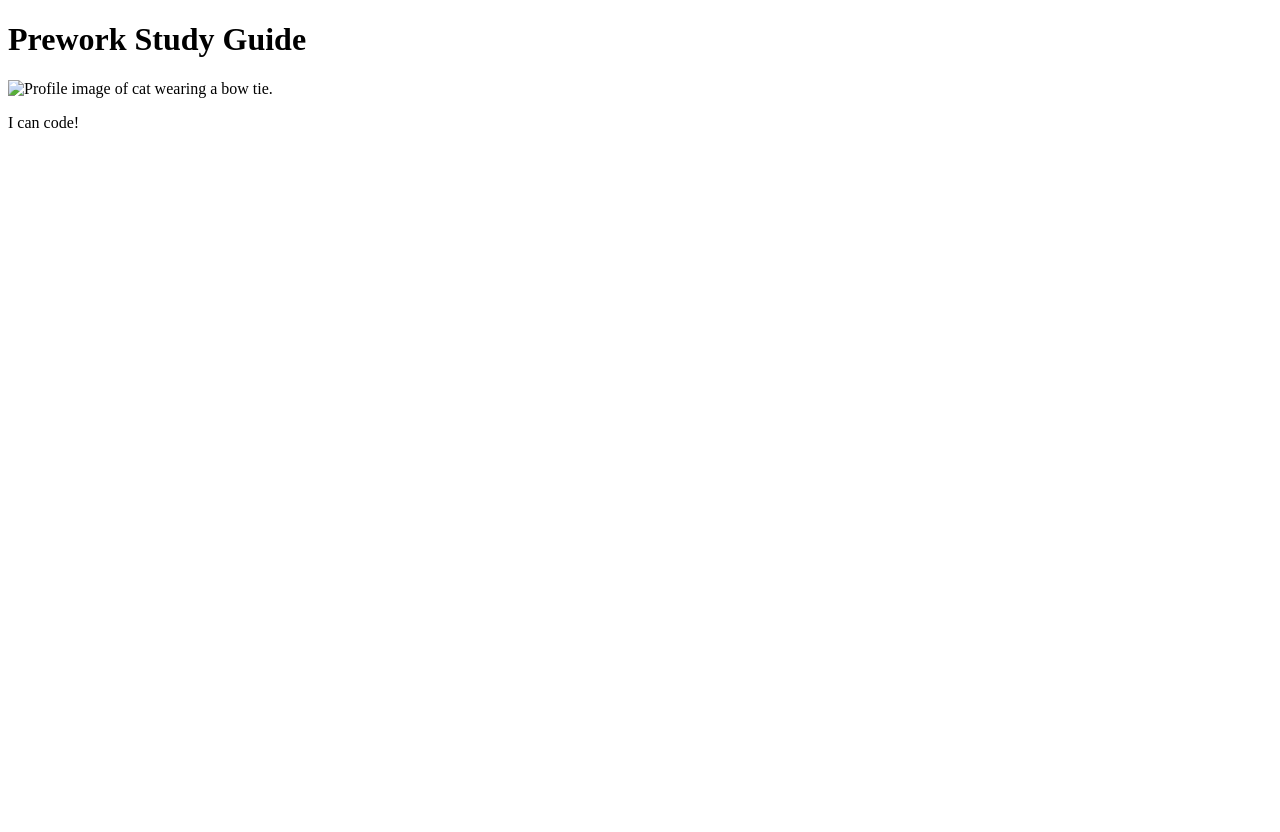
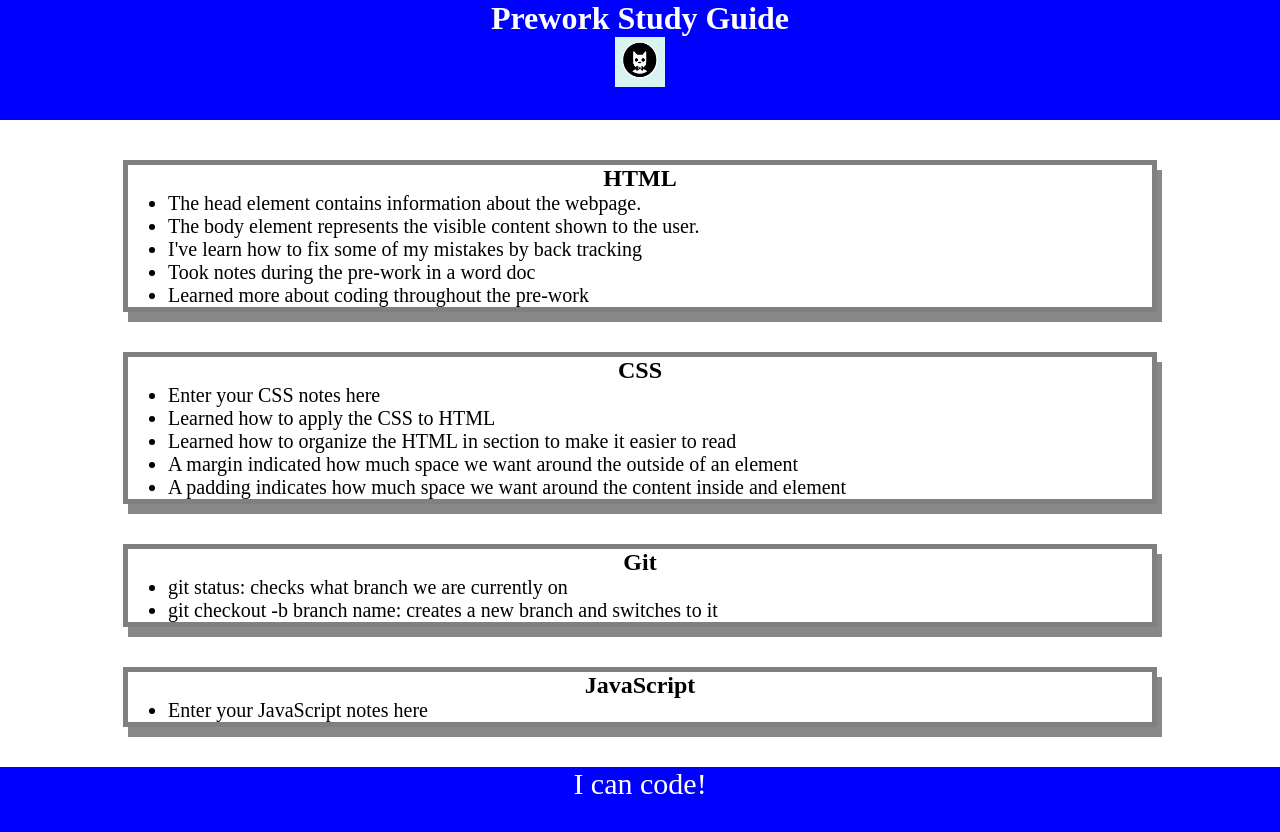
Before and after one commit to Hyang91/prework-study-guide, a plain HTML site: page index.html in a window 1280 px wide. Before the commit the page ends 800 px from the top, so only its background shows below. Drawn offline with Linux system fonts and the light colour scheme.

Commit message:
added CSS to project

```diff
--- /dev/null
+++ b/assets/style.css
@@ -0,0 +1,41 @@
+* {
+    margin: 0;
+    padding: 0;
+}
+
+header,
+footer {
+    width: 100%;
+    height: 120px;
+    background-color: blue;
+    color: white;
+}
+
+h1,
+h2 {
+    text-align: center;
+}
+
+img {
+    display: block;
+    height: 50px;
+    width: 50px;
+    margin-left: auto;
+    margin-right: auto;
+}
+
+ul {
+    padding-left: 40px;
+    font-size: 20px;
+}
+
+p {
+    text-align: center;
+    font-size: 30px;
+  }
+  .card {
+    width: 80%;
+    margin: 40px auto;
+    border: 5px solid gray;
+    box-shadow: 5px 10px #888888;
+  }
--- a/index.html
+++ b/index.html
@@ -4,6 +4,7 @@
     <meta charset="UTF-8" />
     <meta http-equiv="X-UA-Compatible" content="IE=edge" />
     <meta name="viewport" content="width=device-width, initial-scale=1.0" />
+    <link rel="stylesheet" href="./assets/style.css">
     <title>Prework Study Guide</title>
   </head>
   <body>
@@ -12,7 +13,51 @@
       <img src="./assets/bowtie-cat.png" alt="Profile image of cat wearing a bow tie." />
     </header>
     <main>
-      <!-- Student code goes here -->
+      <section class="card" id="html-section">
+
+        <h2>HTML</h2>
+
+        <ul>
+          <li>The head element contains information about the webpage.</li>
+          <li>The body element represents the visible content shown to the user.</li>
+          <li>I've learn how to fix some of my mistakes by back tracking</li>
+          <li>Took notes during the pre-work in a word doc</li>
+          <li>Learned more about coding throughout the pre-work</li>
+        </ul>
+
+        </section>
+
+        <section class="card" id="css-section">
+
+          <h2>CSS</h2>
+          <ul>
+            <li>Enter your CSS notes here</li>
+            <li>Learned how to apply the CSS to HTML</li>
+            <li>Learned how to organize the HTML in section to make it easier to read</li>
+            <li>A margin indicated how much space we want around the outside of an element</li>
+            <li>A padding indicates how much space we want around the content inside and element</li>
+          </ul>
+
+        </section>
+
+        <section class="card" id="git-section">
+
+          <h2>Git</h2>
+          <ul>
+            <li>git status: checks what branch we are currently on</li>
+            <li>git checkout -b branch name: creates a new branch and switches to it</li>
+          </ul>
+
+        </section>
+
+        <section class="card" id="javascript-section">
+
+          <h2>JavaScript</h2>
+          <ul>
+            <li>Enter your JavaScript notes here</li>
+          </ul>
+
+        </section>
     </main>
 
     <footer>
```
Also changed, not shown: assets/bowtie-cat.png (added).
